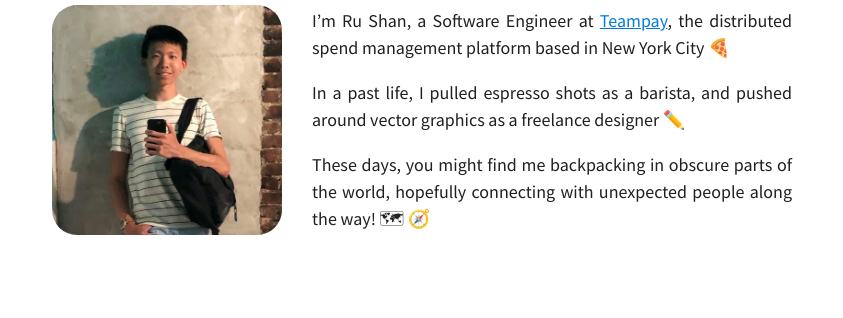
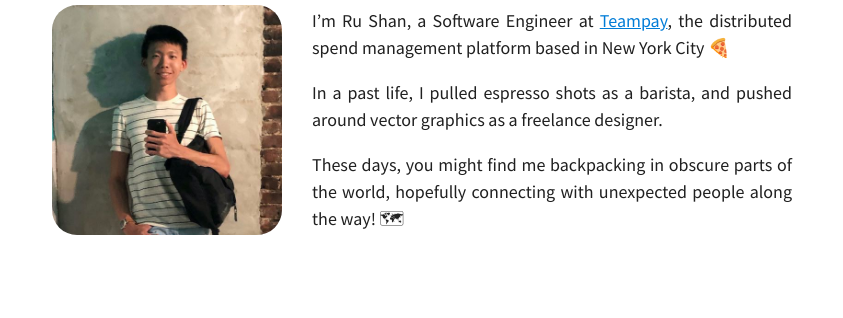
Before and after one commit to rskhor/website, a Jekyll site: the page built from index.html, in a window 1280 px wide. Shown: the part 386-704 px from the top of the page, without its empty margins (218-1061 px from the left). Built offline with Jekyll 4.4.1, drawn with Linux system fonts in a browser that asks for light colours.

Commit message:
Update About page copywriting

```diff
--- a/index.html
+++ b/index.html
@@ -10,8 +10,8 @@ subtitle:
 
   <div class="about-text-positioner">
     <p>I’m Ru Shan, a Software Engineer at <a href="https://teampay.co" class="about-link-teampay">Teampay</a>, the distributed spend management platform based in New York City 🍕</p>
-    <p>In a past life, I pulled espresso shots as a barista, and pushed around vector graphics as a freelance designer ✏️</p>
-    <p>These days, you might find me backpacking in obscure parts of the world, hopefully connecting with unexpected people along the way! 🗺 🧭</p>
+    <p>In a past life, I pulled espresso shots as a barista, and pushed around vector graphics as a freelance designer.</p>
+    <p>These days, you might find me backpacking in obscure parts of the world, hopefully connecting with unexpected people along the way! 🗺</p>
   </div>
 
 </div>
```
